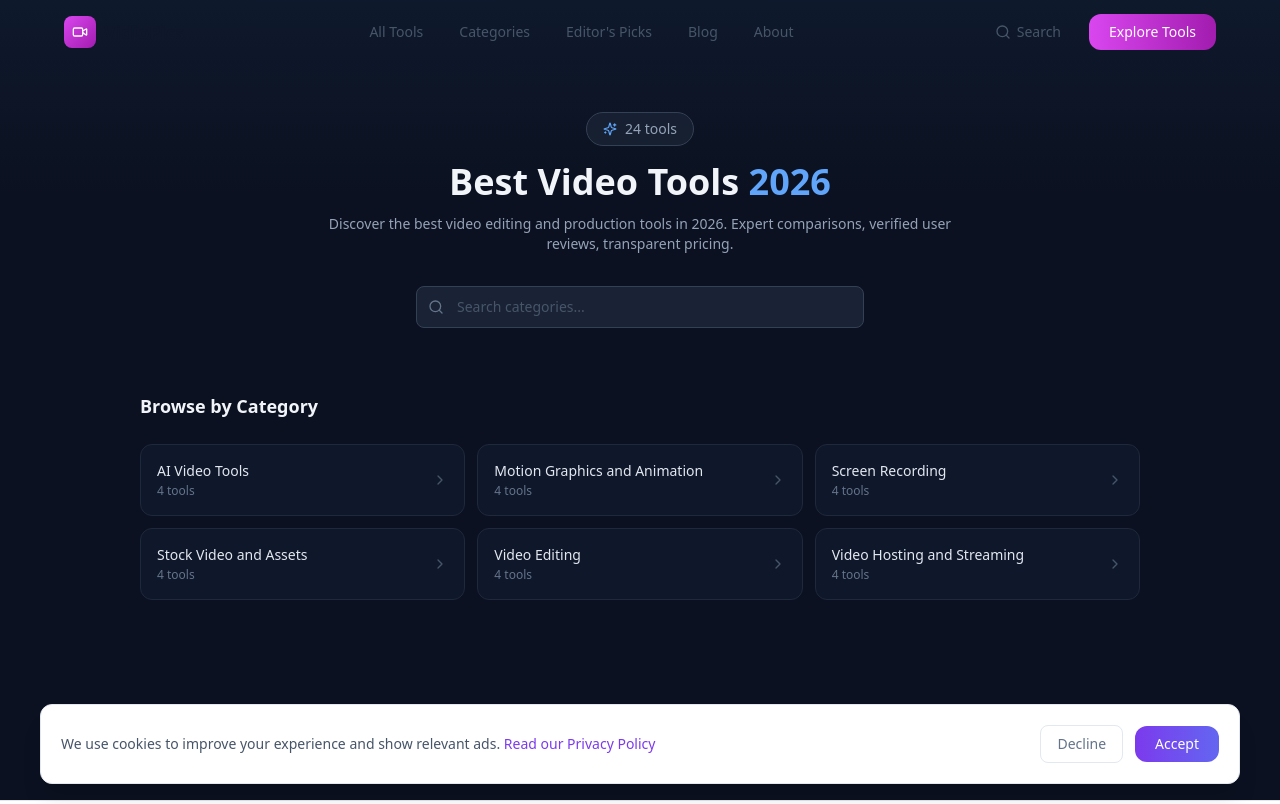
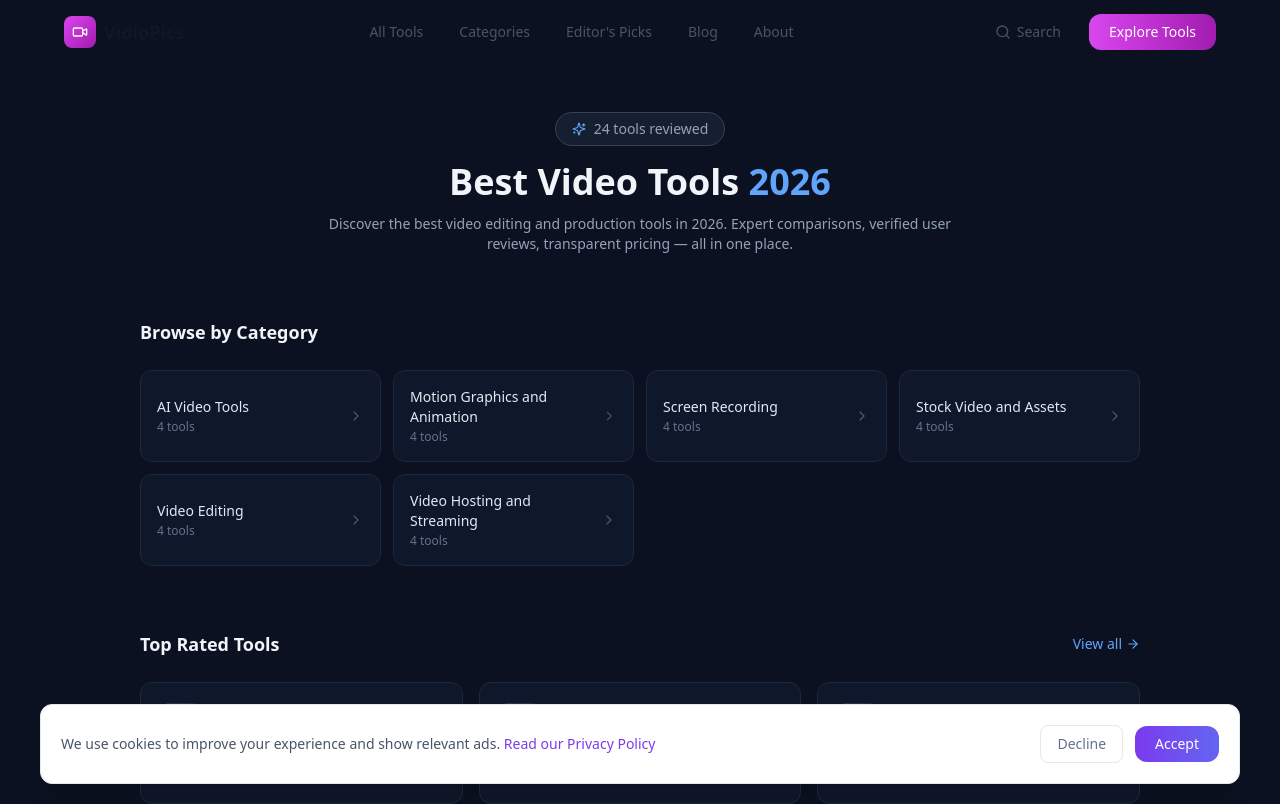
Before and after one commit to edi-picks-network/vidiopicks, a Next.js app: page /best in a window 1280 px wide. Shown: the top 804 px of the page. Built offline with nearby package versions, Linux system fonts and the light colour scheme.

Commit message:
fix: /best目录页 使用Client Component+修复tool.icon渲染

```diff
--- a/app/best/page.tsx
+++ b/app/best/page.tsx
@@ -1,65 +1,96 @@
-import { Metadata } from "next";
+"use client";
+
 import Link from "next/link";
 import { ALL_TOOLS } from "@/data/tools";
-import { Sparkles, ChevronRight, Search, Star } from "lucide-react";
+import { Star, ArrowRight, Sparkles, ChevronRight, Search } from "lucide-react";
 
-const ALL_CATEGORIES = Array.from(new Set(ALL_TOOLS.map((t) => t.category))).sort((a, b) => a.localeCompare(b));
+const ALL_CATEGORIES = Array.from(new Set(ALL_TOOLS.map((t) => t.category))).sort();
 
-function slugify(cat: string) {
-  return cat.toLowerCase().replace(/\s+/g, "-");
-}
-
-export const metadata: Metadata = {
-  title: "Best Video Tools 2026 — Expert Comparisons",
-  description: "Discover the best video editing and production tools in 2026. Compare top-rated platforms with verified reviews, pricing, and expert analysis.",
-};
-
-function CategoryCard({ name }: { name: string }) {
-  const count = ALL_TOOLS.filter((t) => t.category === name).length;
-  return (
-    <Link
-      href={"/best/" + slugify(name)}
-      className="group flex items-center justify-between p-4 rounded-xl border border-[#1E293B] bg-[#0F172A] hover:border-[#334155] hover:bg-[#1A2332] transition-all"
-    >
-      <div>
-        <div className="text-sm font-medium text-[#E2E8F0] group-hover:text-[#60A5FA] transition-colors">{name}</div>
-        <div className="text-xs text-[#64748B] mt-0.5">{count} tools</div>
-      </div>
-      <ChevronRight className="w-4 h-4 text-[#475569] group-hover:text-[#60A5FA] transition-colors" />
-    </Link>
-  );
+function slugify(category: string) {
+  return category.toLowerCase().replace(/\s+/g, "-");
 }
 
 export default function BestPage() {
+  const topTools = [...ALL_TOOLS].sort((a, b) => b.rating - a.rating).slice(0, 6);
+
   return (
     <div className="min-h-screen bg-[#0B1120]">
       <section className="relative pt-28 pb-16 px-6 overflow-hidden">
-        <div className="absolute inset-0 bg-gradient-to-b from-[#1E3A5F]/20 via-transparent to-transparent pointer-events-none" />
         <div className="max-w-[1000px] mx-auto text-center relative z-10">
           <div className="inline-flex items-center gap-2 px-4 py-1.5 rounded-full border border-[#334155] bg-[#1E293B]/60 text-sm text-[#94A3B8] mb-4">
             <Sparkles className="w-3.5 h-3.5 text-[#60A5FA]" />
-            <span>{ALL_TOOLS.length} tools</span>
+            <span>{ALL_TOOLS.length} tools reviewed</span>
           </div>
           <h1 className="text-3xl md:text-4xl font-extrabold text-[#F1F5F9] leading-tight">
             Best Video Tools <span className="text-[#60A5FA]">2026</span>
           </h1>
           <p className="text-[#94A3B8] mt-3 max-w-2xl mx-auto text-sm">
-            Discover the best video editing and production tools in 2026. Expert comparisons, verified user reviews, transparent pricing.
+            Discover the best video editing and production tools in 2026. Expert comparisons, verified user reviews, transparent pricing &mdash; all in one place.
           </p>
-          <div className="max-w-md mx-auto mt-8">
-            <div className="relative">
-              <Search className="absolute left-3 top-1/2 -translate-y-1/2 w-4 h-4 text-[#64748B]" />
-              <input type="text" placeholder="Search categories..." className="w-full pl-10 pr-4 py-2.5 rounded-lg border border-[#334155] bg-[#1E293B]/80 text-[#E2E8F0] placeholder:text-[#475569] text-sm outline-none focus:border-[#60A5FA]/50 transition-colors" />
-            </div>
+        </div>
+      </section>
+
+      <section className="px-6 pb-16">
+        <div className="max-w-[1000px] mx-auto">
+          <h2 className="text-lg font-semibold text-[#F1F5F9] mb-6">Browse by Category</h2>
+          <div className="grid grid-cols-2 md:grid-cols-3 lg:grid-cols-4 gap-3">
+            {ALL_CATEGORIES.map((cat) => {
+              const count = ALL_TOOLS.filter((t) => t.category === cat).length;
+              return (
+                <Link
+                  key={cat}
+                  href={`/best/${slugify(cat)}`}
+                  className="group flex items-center justify-between p-4 rounded-xl border border-[#1E293B] bg-[#0F172A] hover:border-[#334155] hover:bg-[#1A2332] transition-all"
+                >
+                  <div>
+                    <div className="text-sm font-medium text-[#E2E8F0] group-hover:text-[#60A5FA] transition-colors">{cat}</div>
+                    <div className="text-xs text-[#64748B] mt-0.5">{count} tools</div>
+                  </div>
+                  <ChevronRight className="w-4 h-4 text-[#475569] group-hover:text-[#60A5FA] transition-colors" />
+                </Link>
+              );
+            })}
           </div>
         </div>
       </section>
 
       <section className="px-6 pb-24">
         <div className="max-w-[1000px] mx-auto">
-          <h2 className="text-lg font-semibold text-[#F1F5F9] mb-6">Browse by Category</h2>
-          <div className="grid grid-cols-1 sm:grid-cols-2 lg:grid-cols-3 gap-3">
-            {ALL_CATEGORIES.map((cat) => <CategoryCard key={cat} name={cat} />)}
+          <div className="flex items-center justify-between mb-6">
+            <h2 className="text-lg font-semibold text-[#F1F5F9]">Top Rated Tools</h2>
+            <Link
+              href={`/best/${slugify(ALL_CATEGORIES[0])}`}
+              className="text-sm text-[#60A5FA] hover:underline flex items-center gap-1"
+            >
+              View all <ArrowRight className="w-3.5 h-3.5" />
+            </Link>
+          </div>
+          <div className="grid grid-cols-1 md:grid-cols-2 lg:grid-cols-3 gap-4">
+            {topTools.map((tool) => {
+              const IconComponent = tool.icon;
+              return (
+                <Link
+                  key={tool.id || tool.slug || tool.name}
+                  href={`/tools/${tool.slug || tool.id || ""}`}
+                  className="block p-5 rounded-xl border border-[#1E293B] bg-[#0F172A] hover:border-[#334155] transition-all"
+                >
+                  <div className="flex items-start gap-3">
+                    <div className="w-10 h-10 rounded-lg bg-gradient-to-br from-[#1E3A5F] to-[#0F172A] flex items-center justify-center text-lg flex-shrink-0">
+                      {IconComponent ? <IconComponent className="w-5 h-5 text-[#60A5FA]" /> : <span className="text-lg">&#x1F527;</span>}
+                    </div>
+                    <div className="min-w-0 flex-1">
+                      <h3 className="text-sm font-semibold text-[#E2E8F0] truncate">{tool.name}</h3>
+                      <p className="text-xs text-[#64748B] mt-1 line-clamp-2">{tool.description}</p>
+                      <div className="flex items-center gap-3 mt-2">
+                        <Star className="w-3 h-3 text-[#F59E0B] fill-[#F59E0B]" />
+                        <span className="text-xs text-[#94A3B8]">{tool.rating}</span>
+                        <span className="text-xs text-[#475569]">{tool.reviews || tool.reviewCount || 0} reviews</span>
+                      </div>
+                    </div>
+                  </div>
+                </Link>
+              );
+            })}
           </div>
         </div>
       </section>
```
